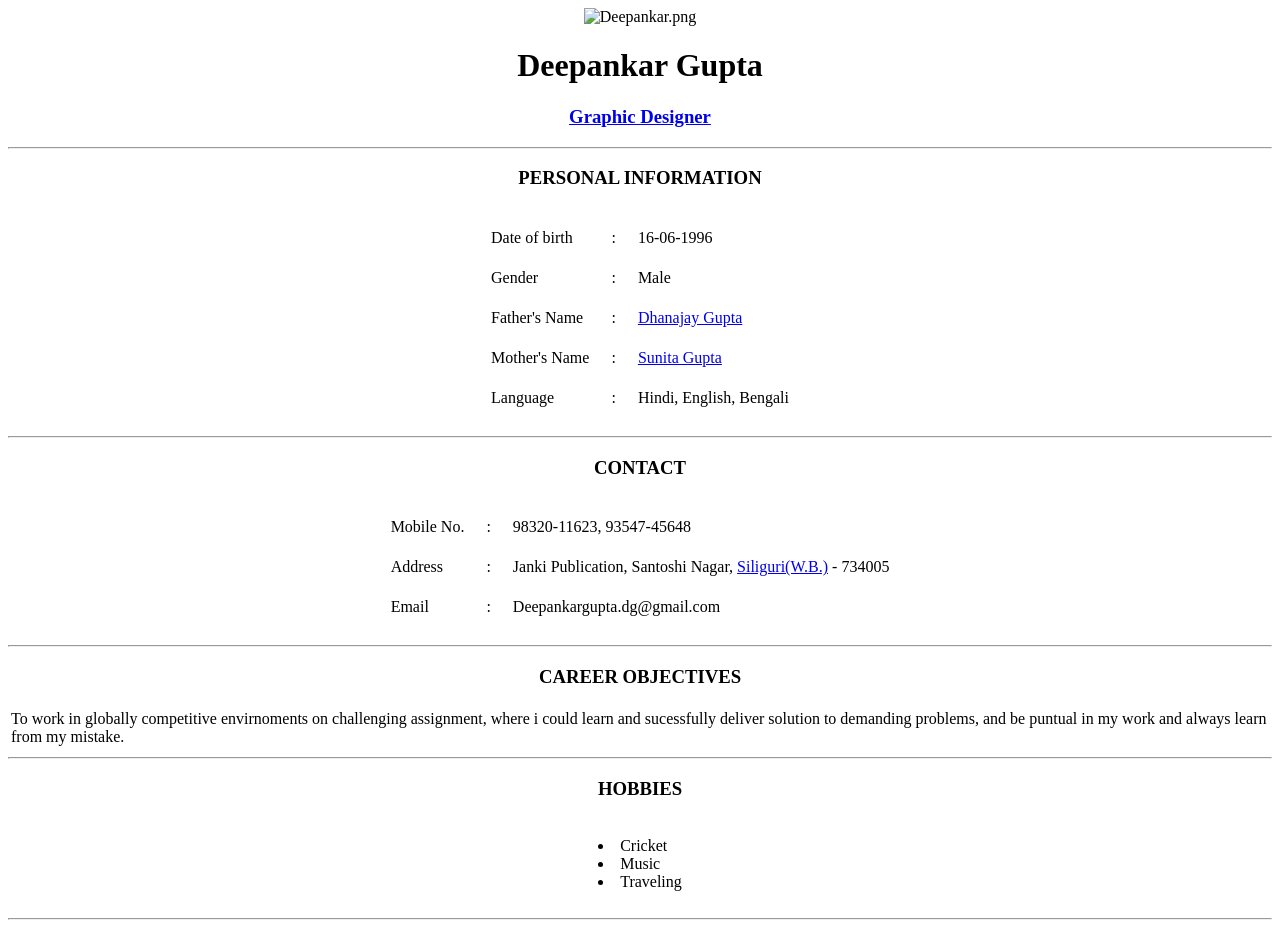
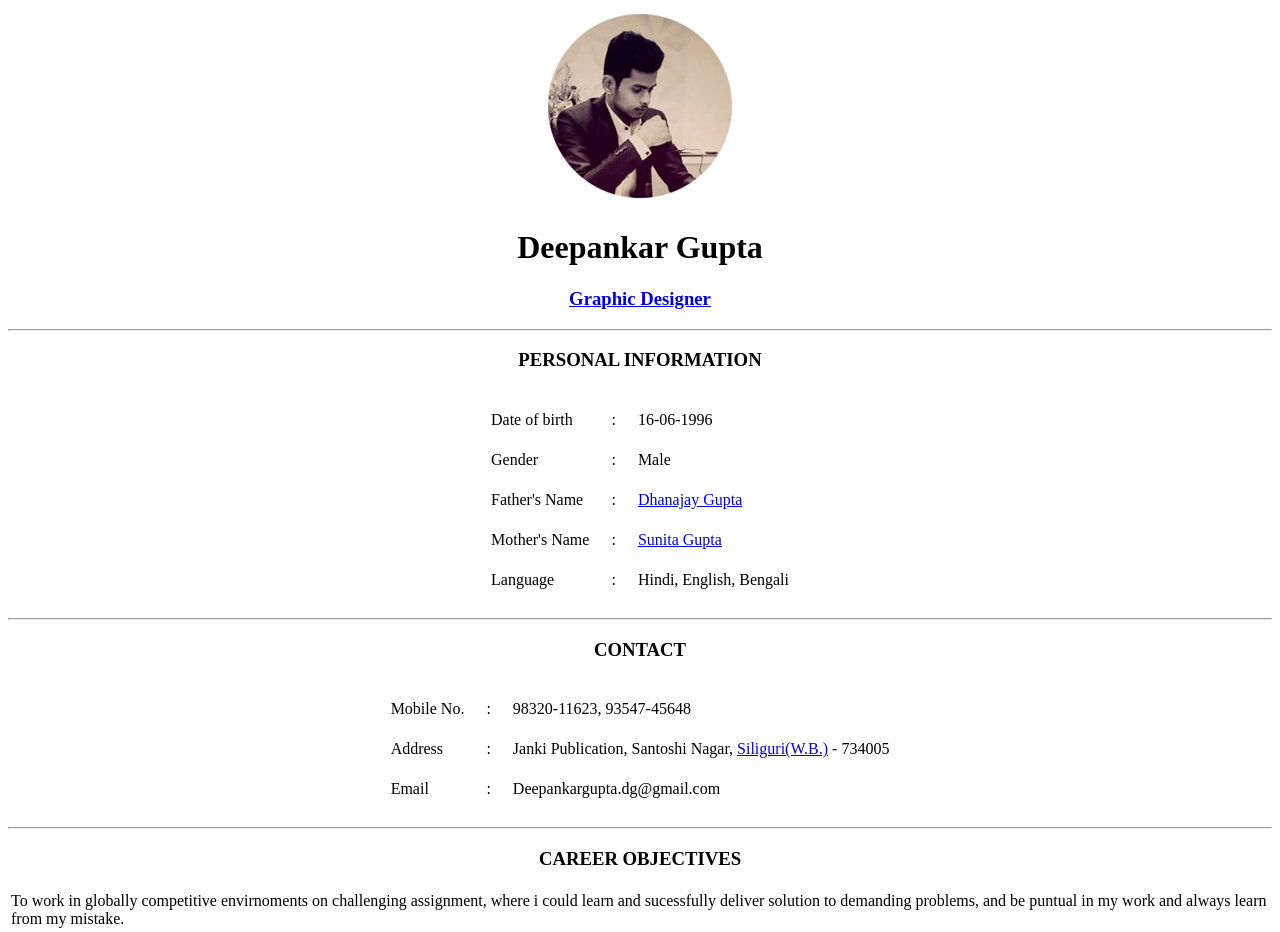
Before and after one commit to DeepankarGupta-dg/CV, a plain HTML site: page index.html in a window 1280 px wide. Shown: the top 932 px of the page. Drawn offline with Linux system fonts and the light colour scheme.

Commit message:
Update index.html

```diff
--- a/index.html
+++ b/index.html
@@ -8,7 +8,7 @@
 
 <body>
   <Center>
-    <img src="images/Deepankar.png" alt="Deepankar.png">
+    <img src="Deepankar.png" alt="Deepankar.png">
     <h1>Deepankar Gupta</h1>
     <h3><a href="https://en.wikipedia.org/wiki/Graphic_designer"><strong>Graphic Designer</strong></a></h3>
     <hr>
```
